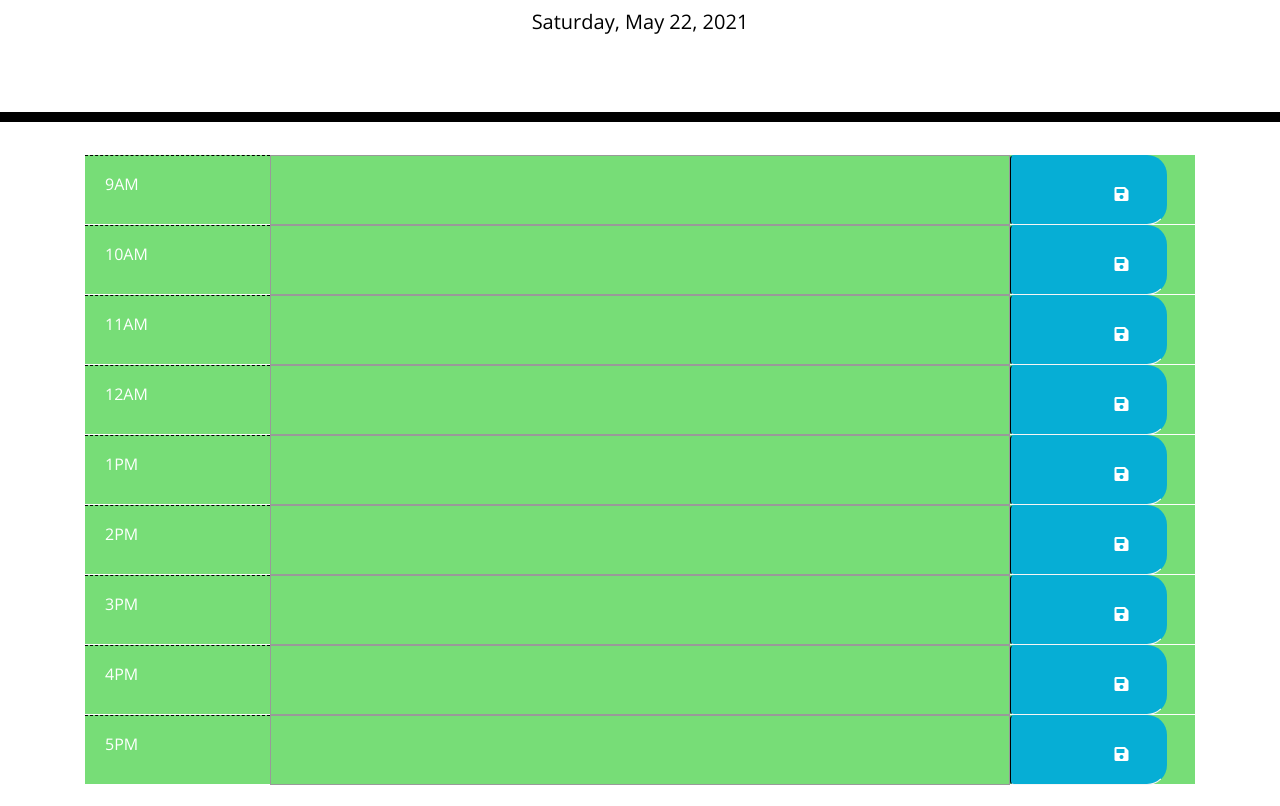
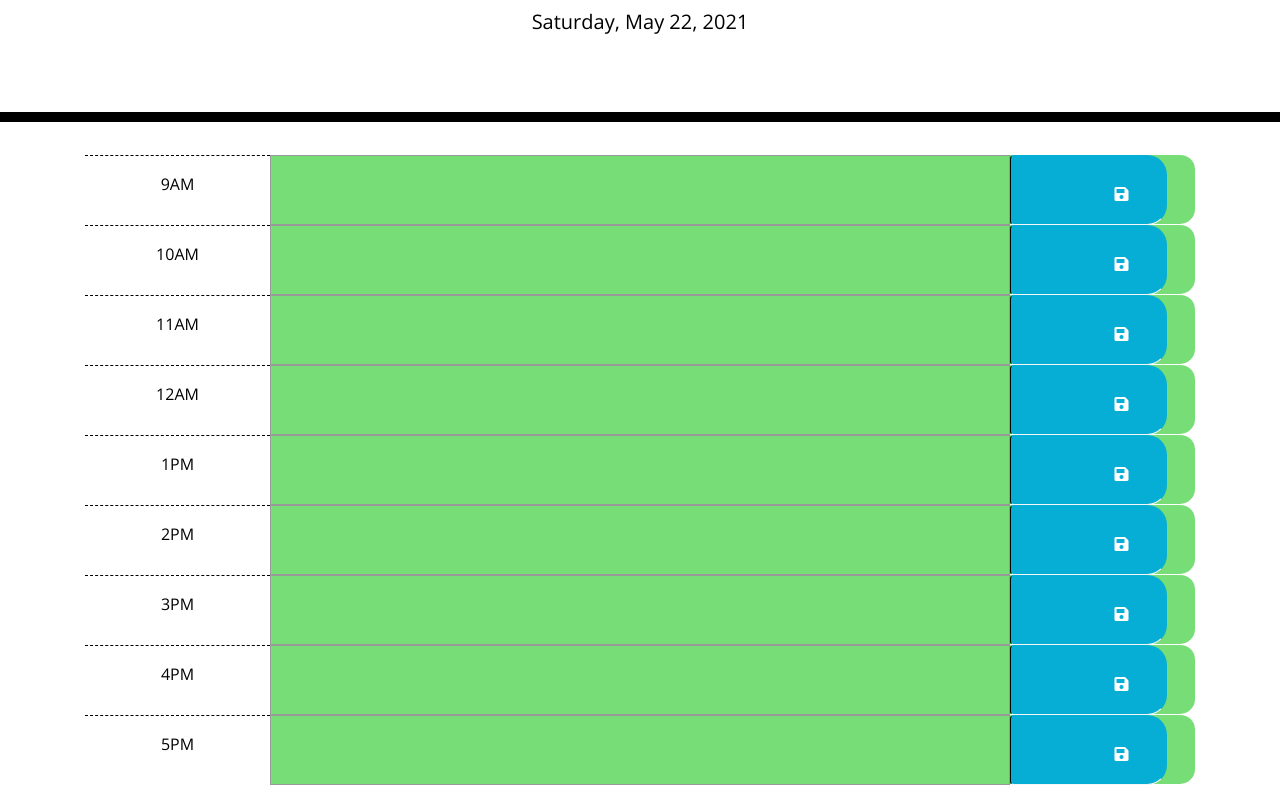
Before and after one commit to michaelab24/The-Workday-Schedule-Project, a plain HTML site: page index.html in a window 1280 px wide. Shown: the part 182-988 px from the top of the page. Drawn offline with nearby package versions, Linux system fonts and the light colour scheme.

Commit message:
tinkering with css, we're getting there

```diff
--- a/index.html
+++ b/index.html
@@ -22,73 +22,73 @@
     </header>
     <div class="container">
         <div class="col-12" id="save">
-        <!-- Timeblocks go here -->
-        <div id="now9" class="row timeblock past">
-            <div class="col-2">9AM</div>
-            <textarea id="ambook9" class="col-8"></textarea>
+        <!-- time-blocks go here -->
+        <div id="now9" class="row time-block">
+            <div class="col-2 hour">9AM</div>
+            <textarea id="9ambook" class="col-8"></textarea>
             <button id="savebutton" class="btn saveBtn">
                 <i class="fas fa-save">
                 </i>
             </button>
         </div>
-        <div id="now10" class="row timeblock past">
-            <div class="col-2">10AM</div>
+        <div id="now10" class="row time-block">
+            <div class="col-2 hour">10AM</div>
             <textarea id="10ambook" class="col-8"></textarea>
             <button id="savebutton" class="btn saveBtn">
                 <i class="fas fa-save">
                 </i>
             </button>
         </div>
-        <div id="now11" class="row timeblock past">
-            <div class="col-2">11AM</div>
+        <div id="now11" class="row time-block">
+            <div class="col-2 hour">11AM</div>
             <textarea id="11ambook" class="col-8"></textarea>
             <button id="savebutton" class="btn saveBtn">
                 <i class="fas fa-save">
                 </i>
             </button>
         </div>
-        <div id="now12" class="row timeblock past">
-            <div class="col-2">12AM</div>
+        <div id="now12" class="row time-block">
+            <div class="col-2 hour">12AM</div>
             <textarea id="12ambook" class="col-8"></textarea>
             <button id="savebutton" class="btn saveBtn">
                 <i class="fas fa-save">
                 </i>
             </button>
         </div>
-        <div id="now1" class="row timeblock present">
-            <div class="col-2">1PM</div>
+        <div id="now1" class="row time-block">
+            <div class="col-2 hour">1PM</div>
             <textarea id="1pmbook" class="col-8"></textarea>
             <button id="savebutton" class="btn saveBtn">
                 <i class="fas fa-save">
                 </i>
             </button>
         </div>
-        <div id="now2" class="row timeblock future">
-            <div class="col-2">2PM</div>
+        <div id="now2" class="row time-block">
+            <div class="col-2 hour">2PM</div>
             <textarea id="2pmbook" class="col-8"></textarea>
             <button id="savebutton" class="btn saveBtn">
                 <i class="fas fa-save">
                 </i>
             </button>
         </div>
-        <div id="now3" class="row timeblock future">
-            <div class="col-2">3PM</div>
+        <div id="now3" class="row time-block">
+            <div class="col-2 hour">3PM</div>
             <textarea id="3pmbook" class="col-8"></textarea>
             <button id="savebutton" class="btn saveBtn">
                 <i class="fas fa-save">
                 </i>
             </button>
         </div>
-        <div id="now4" class="row timeblock future">
-            <div class="col-2">4PM</div>
+        <div id="now4" class="row time-block">
+            <div class="col-2 hour">4PM</div>
             <textarea id="4pmbook" class="col-8"></textarea>
             <button id="savebutton" class="btn saveBtn">
                 <i class="fas fa-save">
                 </i>
             </button>
         </div>
-        <div id="now5" class="row timeblock future">
-            <div class="col-2">5PM</div>
+        <div id="now5" class="row time-block">
+            <div class="col-2 hour">5PM</div>
             <textarea id="5pmbook" class="col-8"></textarea>
             <button id="savebutton" class="btn saveBtn">
                 <i class="fas fa-save">
--- a/script.js
+++ b/script.js
@@ -4,18 +4,31 @@ $(document).ready(function(){
     $("#currentDay").append(displayDate)
 })
 
-$("#save").on("click", function(event){
-    event.preventDefault();
+//$("#save").on("click", function(event){
+ //   event.preventDefault();
 
-    console.log(event)
-});
+//    console.log(event)
+//});
+
+$(document).ready(function () {
+    $(".btn").on("click", function (event) {
+      event.preventDefault();
+
+      var toDoEntry = $(this).closest("div.row").find("textarea[class='col-8']").val();
+
+      localStorage.setItem("userEntry", JSON.stringify(toDoEntry))
+
+      console.log(toDoEntry)
+    });
+
+
 
 function theTimeTracker() {
     const theTime = moment().hour();
 
     // loop over time blocks
-    $(".timeblock").each(function () {
-        var blockTime = parseInt($(this).attr("id").split("hour")[1]);
+    $(".time-block").each(function () {
+        var blockTime = parseInt($(this).attr("id").split(".hour")[1]);
 
         // To check the time and add the classes for background indicators
         if (blockTime < theTime) {
@@ -35,7 +48,8 @@ function theTimeTracker() {
 
         }
     })
-}
+};
+
 
 $("#now9 .description").val(localStorage.getItem("now9"));
 $("#now10 .description").val(localStorage.getItem("now10"));
@@ -48,8 +62,7 @@ $("#now4 .description").val(localStorage.getItem("now4"));
 $("#now5 .description").val(localStorage.getItem("now5"));
 
 theTimeTracker();
-
-
+})
 
 
 
@@ -67,4 +80,4 @@ theTimeTracker();
 
 
 //add event input
-//save event input to local storage
+//save event input to local
--- a/style.css
+++ b/style.css
@@ -88,4 +88,6 @@ textarea{
   padding: 20px;
   width: 100px;
   height: 70px;
+  background-color: white;
+  color: #000000;
 }
```
